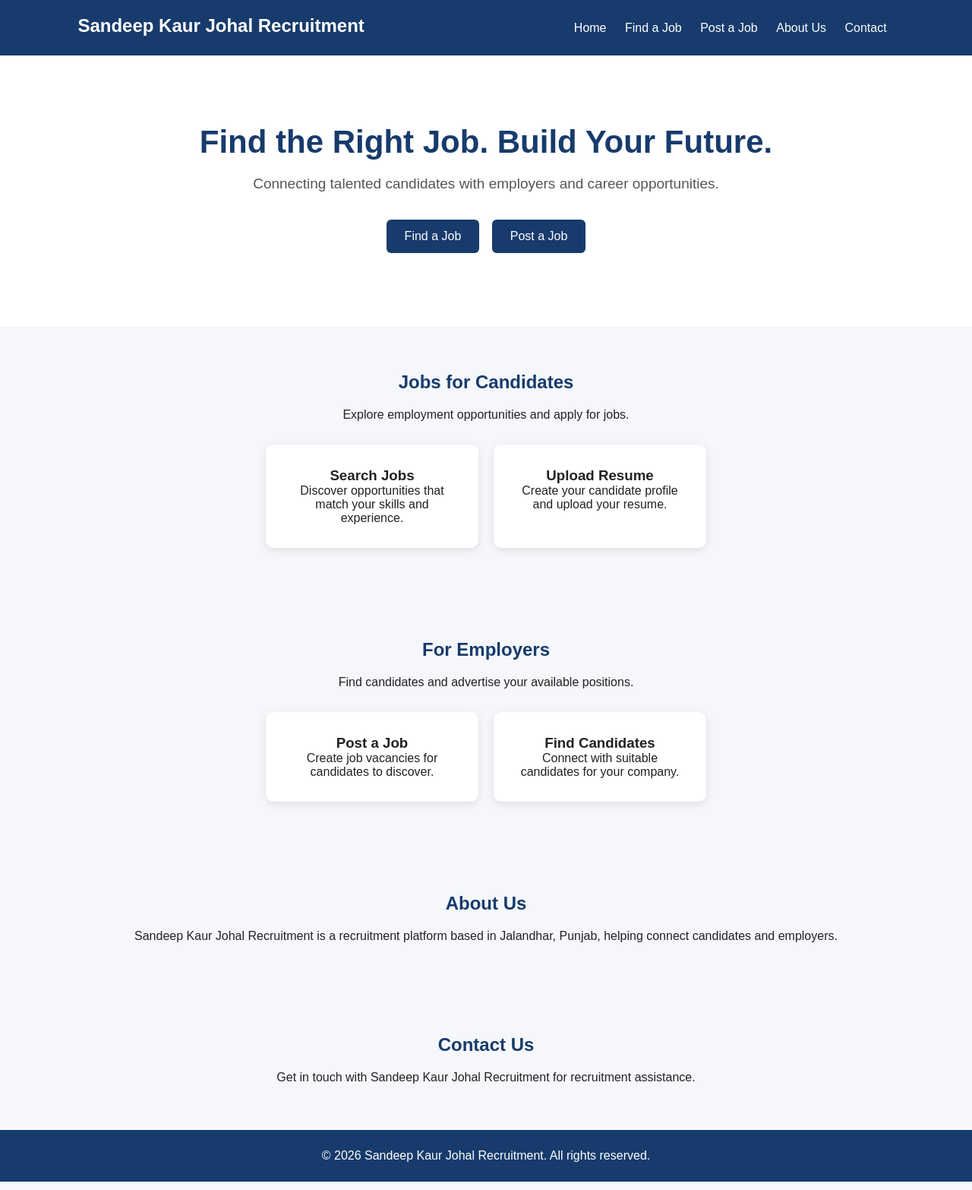
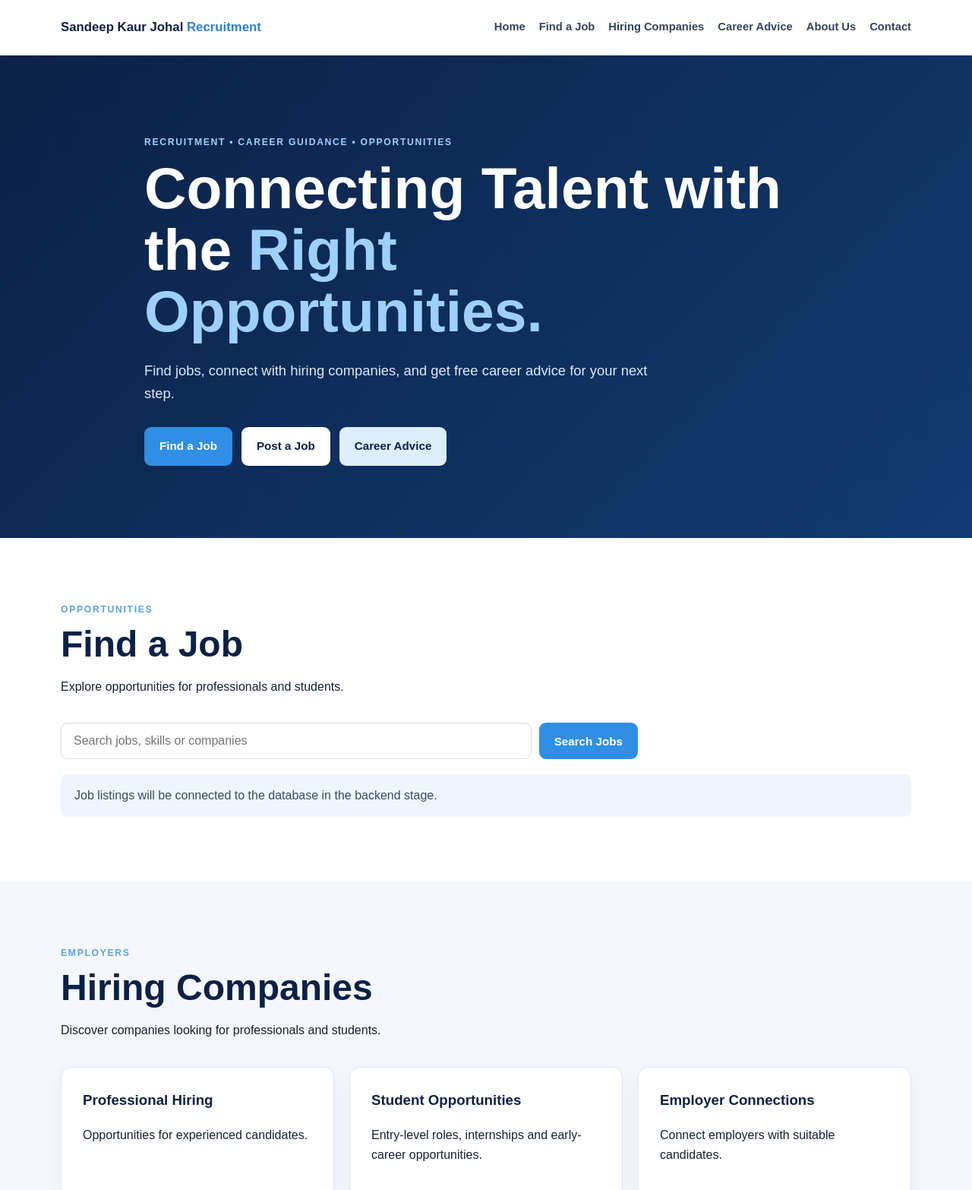
Before and after one commit to johalsandeep854-stack/Sandeep-Kaur-Johal-Recruitment, a plain HTML site: page index.html in a window 1280 px wide. Shown: the top 1566 px of the page at 76% size. Drawn offline with Linux system fonts and the light colour scheme.

Commit message:
index.html with the approved layout, styling, navigation, and front-end design changes
index.html with the approved layout, styling, navigation, and front-end design changes

```diff
--- a/index.html
+++ b/index.html
@@ -4,182 +4,201 @@
   <meta charset="UTF-8">
   <meta name="viewport" content="width=device-width, initial-scale=1.0">
   <title>Sandeep Kaur Johal Recruitment</title>
-
   <style>
-    * {
-      box-sizing: border-box;
-      margin: 0;
-      padding: 0;
+* { box-sizing: border-box; }
+html { scroll-behavior: smooth; }
+body { margin: 0; font-family: Arial, Helvetica, sans-serif; color: #172033; background: #fff; line-height: 1.6; }
+.container { width: min(1120px, 92%); margin: auto; }
+.header { position: sticky; top: 0; z-index: 10; background: rgba(255,255,255,.97); border-bottom: 1px solid #e6ebf2; }
+.nav { min-height: 72px; display: flex; align-items: center; justify-content: space-between; gap: 24px; }
+.brand { font-weight: 800; color: #0b2147; font-size: 1.05rem; }
+.brand span { color: #2f7fd6; }
+nav { display: flex; gap: 18px; align-items: center; }
+nav a { color: #34445e; text-decoration: none; font-weight: 600; font-size: .92rem; }
+nav a:hover { color: #1769aa; }
+.menu-toggle { display: none; border: 0; background: none; font-size: 1.5rem; }
+.hero { background: linear-gradient(135deg, #0b2147, #123b70); color: white; padding: 105px 0 95px; }
+.hero-content { max-width: 900px; }
+.eyebrow { letter-spacing: .14em; font-size: .76rem; font-weight: 800; color: #5c9fe2; margin: 0 0 10px; }
+.hero .eyebrow { color: #9ed0ff; }
+h1 { font-size: clamp(2.5rem, 6vw, 4.8rem); line-height: 1.05; margin: 0 0 24px; max-width: 850px; }
+h1 span { color: #9ed0ff; }
+h2 { font-size: clamp(2rem, 4vw, 3rem); line-height: 1.1; margin: 0 0 15px; color: #0b2147; }
+.hero h2 { color: white; }
+.hero-text { max-width: 680px; font-size: 1.15rem; color: #dce9f7; }
+.actions { display: flex; flex-wrap: wrap; gap: 12px; margin-top: 30px; }
+.btn { display: inline-block; border: 0; border-radius: 9px; padding: 13px 20px; font-weight: 800; text-decoration: none; cursor: pointer; font-size: .95rem; }
+.primary { background: #2f8ee5; color: white; }
+.secondary { background: white; color: #0b2147; }
+.light { background: #dceeff; color: #0b2147; }
+.section { padding: 85px 0; }
+.muted { background: #f4f7fb; }
+.section-heading { max-width: 720px; margin-bottom: 35px; }
+.search-box { display: flex; gap: 10px; max-width: 760px; }
+.search-box input { flex: 1; padding: 14px 16px; border: 1px solid #d6deea; border-radius: 9px; font-size: 1rem; }
+.notice { margin-top: 20px; padding: 15px 18px; border-radius: 9px; background: #eef5fc; color: #3b4b62; }
+.cards { display: grid; grid-template-columns: repeat(3, 1fr); gap: 20px; }
+.card { background: white; padding: 28px; border: 1px solid #e1e8f0; border-radius: 14px; box-shadow: 0 8px 25px rgba(11,33,71,.05); }
+.card h3 { color: #0b2147; margin-top: 0; }
+.split { display: grid; grid-template-columns: 1fr 1fr; gap: 55px; align-items: center; }
+.advice-box { padding: 35px; border-radius: 16px; background: #eaf4ff; border: 1px solid #cfe5fa; }
+.dark { background: #0b2147; color: white; }
+.dark h2 { color: white; }
+.dark .eyebrow { color: #9ed0ff; }
+.contact { background: #eaf4ff; }
+footer { background: #07172f; color: #b9c7d9; padding: 25px 0; text-align: center; font-size: .9rem; }
+@media (max-width: 800px) {
+  .menu-toggle { display: block; color: #0b2147; }
+  nav { display: none; position: absolute; top: 72px; left: 0; right: 0; background: white; padding: 15px 4%; flex-direction: column; align-items: flex-start; border-bottom: 1px solid #e6ebf2; }
+  nav.open { display: flex; }
+  .cards, .split { grid-template-columns: 1fr; }
+  .hero { padding: 75px 0; }
+  .search-box { flex-direction: column; }
 }
 
-    body {
-      font-family: Arial, sans-serif;
-      background: #f5f7fb;
-      color: #222;
-    }
-
-    header {
-      background: #173b6c;
-      color: white;
-      padding: 20px 8%;
-      display: flex;
-      justify-content: space-between;
-      align-items: center;
-      flex-wrap: wrap;
-    }
-
-    header h2 {
-      margin-bottom: 5px;
-    }
-
-    nav a {
-      color: white;
-      text-decoration: none;
-      margin: 0 10px;
-    }
-
-    .hero {
-      padding: 90px 8%;
-      text-align: center;
-      background: white;
-    }
-
-    .hero h1 {
-      font-size: 42px;
-      color: #173b6c;
-      margin-bottom: 20px;
-    }
-
-    .hero p {
-      font-size: 19px;
-      color: #555;
-      margin-bottom: 30px;
-    }
-
-    .button {
-      display: inline-block;
-      padding: 13px 24px;
-      margin: 6px;
-      background: #173b6c;
-      color: white;
-      text-decoration: none;
-      border-radius: 6px;
-    }
-
-    .section {
-      padding: 60px 8%;
-      text-align: center;
-    }
-
-    .section h2 {
-      color: #173b6c;
-      margin-bottom: 20px;
-    }
-
-    .cards {
-      display: flex;
-      justify-content: center;
-      gap: 20px;
-      flex-wrap: wrap;
-      margin-top: 30px;
-    }
-
-    .card {
-      background: white;
-      padding: 30px;
-      width: 280px;
-      border-radius: 10px;
-      box-shadow: 0 3px 12px rgba(0,0,0,0.1);
-    }
-
-    footer {
-      background: #173b6c;
-      color: white;
-      text-align: center;
-      padding: 25px;
-    }
 </style>
 </head>
-
 <body>
-
-<header>
-  <h2>Sandeep Kaur Johal Recruitment</h2>
-
-  <nav>
+  <header class="header">
+    <div class="container nav">
+      <div class="brand">Sandeep Kaur Johal <span>Recruitment</span></div>
+      <button class="menu-toggle" aria-label="Open menu">☰</button>
+      <nav id="navLinks">
         <a href="#home">Home</a>
         <a href="#jobs">Find a Job</a>
-    <a href="#employers">Post a Job</a>
+        <a href="#companies">Hiring Companies</a>
+        <a href="#advice">Career Advice</a>
         <a href="#about">About Us</a>
         <a href="#contact">Contact</a>
       </nav>
+    </div>
   </header>
 
-<section class="hero" id="home">
-  <h1>Find the Right Job. Build Your Future.</h1>
-
-  <p>
-    Connecting talented candidates with employers and career opportunities.
-  </p>
-
-  <a class="button" href="#jobs">Find a Job</a>
-  <a class="button" href="#employers">Post a Job</a>
-</section>
-
-<section class="section" id="jobs">
-  <h2>Jobs for Candidates</h2>
-
-  <p>Explore employment opportunities and apply for jobs.</p>
-
-  <div class="cards">
-    <div class="card">
-      <h3>Search Jobs</h3>
-      <p>Discover opportunities that match your skills and experience.</p>
-    </div>
-
-    <div class="card">
-      <h3>Upload Resume</h3>
-      <p>Create your candidate profile and upload your resume.</p>
+  <main>
+    <section id="home" class="hero">
+      <div class="container hero-content">
+        <p class="eyebrow">RECRUITMENT • CAREER GUIDANCE • OPPORTUNITIES</p>
+        <h1>Connecting Talent with the <span>Right Opportunities.</span></h1>
+        <p class="hero-text">Find jobs, connect with hiring companies, and get free career advice for your next step.</p>
+        <div class="actions">
+          <a class="btn primary" href="#jobs">Find a Job</a>
+          <a class="btn secondary" href="#post-job">Post a Job</a>
+          <a class="btn light" href="#advice">Career Advice</a>
         </div>
       </div>
     </section>
 
-<section class="section" id="employers">
-  <h2>For Employers</h2>
+    <section id="jobs" class="section">
+      <div class="container">
+        <div class="section-heading">
+          <p class="eyebrow">OPPORTUNITIES</p>
+          <h2>Find a Job</h2>
+          <p>Explore opportunities for professionals and students.</p>
+        </div>
+        <div class="search-box">
+          <input type="text" id="jobSearch" placeholder="Search jobs, skills or companies">
+          <button class="btn primary" onclick="searchJobs()">Search Jobs</button>
+        </div>
+        <div id="jobResult" class="notice">Job listings will be connected to the database in the backend stage.</div>
+      </div>
+    </section>
 
-  <p>Find candidates and advertise your available positions.</p>
-
+    <section id="companies" class="section muted">
+      <div class="container">
+        <div class="section-heading">
+          <p class="eyebrow">EMPLOYERS</p>
+          <h2>Hiring Companies</h2>
+          <p>Discover companies looking for professionals and students.</p>
+        </div>
         <div class="cards">
-    <div class="card">
-      <h3>Post a Job</h3>
-      <p>Create job vacancies for candidates to discover.</p>
-    </div>
-
-    <div class="card">
-      <h3>Find Candidates</h3>
-      <p>Connect with suitable candidates for your company.</p>
+          <article class="card"><h3>Professional Hiring</h3><p>Opportunities for experienced candidates.</p></article>
+          <article class="card"><h3>Student Opportunities</h3><p>Entry-level roles, internships and early-career opportunities.</p></article>
+          <article class="card"><h3>Employer Connections</h3><p>Connect employers with suitable candidates.</p></article>
         </div>
       </div>
     </section>
 
-<section class="section" id="about">
-  <h2>About Us</h2>
-
-  <p>
-    Sandeep Kaur Johal Recruitment is a recruitment platform based in
-    Jalandhar, Punjab, helping connect candidates and employers.
-  </p>
+    <section id="advice" class="section">
+      <div class="container split">
+        <div>
+          <p class="eyebrow">FREE GUIDANCE</p>
+          <h2>Free Career Advice</h2>
+          <p>Read advice shared by real people to help you understand career choices, job opportunities and the skills employers are seeking.</p>
+          <a class="btn primary" href="#contact">Get Career Advice</a>
+        </div>
+        <div class="advice-box">
+          <strong>Real people. Practical advice.</strong>
+          <p>Advice posts will be added and managed through the backend.</p>
+        </div>
+      </div>
     </section>
 
-<section class="section" id="contact">
-  <h2>Contact Us</h2>
-
-  <p>Get in touch with Sandeep Kaur Johal Recruitment for recruitment assistance.</p>
+    <section id="post-job" class="section dark">
+      <div class="container split">
+        <div>
+          <p class="eyebrow">FOR EMPLOYERS</p>
+          <h2>Post a Job</h2>
+          <p>Employers will be able to log in and publish vacancies. The site administrator will also be able to post jobs.</p>
+        </div>
+        <button class="btn light" onclick="showEmployerMessage()">Employer Login</button>
+      </div>
     </section>
 
+    <section id="about" class="section">
+      <div class="container split">
+        <div>
+          <p class="eyebrow">ABOUT US</p>
+          <h2>Helping Talent Meet Opportunity</h2>
+        </div>
+        <p>Sandeep Kaur Johal Recruitment is designed to connect candidates, employers and recruitment opportunities in one accessible platform.</p>
+      </div>
+    </section>
+
+    <section id="what-we-do" class="section muted">
+      <div class="container">
+        <div class="section-heading">
+          <p class="eyebrow">OUR SERVICES</p>
+          <h2>What We Do</h2>
+        </div>
+        <div class="cards">
+          <article class="card"><h3>Recruitment Support</h3><p>Connect candidates with relevant opportunities.</p></article>
+          <article class="card"><h3>Career Guidance</h3><p>Make career information easier to access.</p></article>
+          <article class="card"><h3>AI-Assisted Tools</h3><p>Use AI tools to explore markets and employment opportunities.</p></article>
+        </div>
+      </div>
+    </section>
+
+    <section id="contact" class="section contact">
+      <div class="container">
+        <p class="eyebrow">CONTACT</p>
+        <h2>Let's Connect</h2>
+        <p>Phone, WhatsApp and address details can be added here next.</p>
+        <a class="btn primary" href="https://wa.me/" target="_blank" rel="noopener">WhatsApp</a>
+      </div>
+    </section>
+  </main>
+
   <footer>
-  <p>&copy; 2026 Sandeep Kaur Johal Recruitment. All rights reserved.</p>
+    <div class="container">© 2026 Sandeep Kaur Johal Recruitment</div>
   </footer>
 
+  <script>
+    const menuToggle = document.querySelector(".menu-toggle");
+    const navLinks = document.querySelector("#navLinks");
+    menuToggle.addEventListener("click", () => navLinks.classList.toggle("open"));
+
+    function searchJobs() {
+      const query = document.getElementById("jobSearch").value.trim();
+      const result = document.getElementById("jobResult");
+      result.textContent = query
+        ? `Search requested for: ${query}. Live job results will be connected in the backend.`
+        : "Enter a job title, skill or company to search.";
+    }
+
+    function showEmployerMessage() {
+      alert("Employer login will be connected during the backend stage.");
+    }
+  </script>
 </body>
 </html>
+restore full index.html
```
Lines whose indentation alone changed are shown as unchanged.
